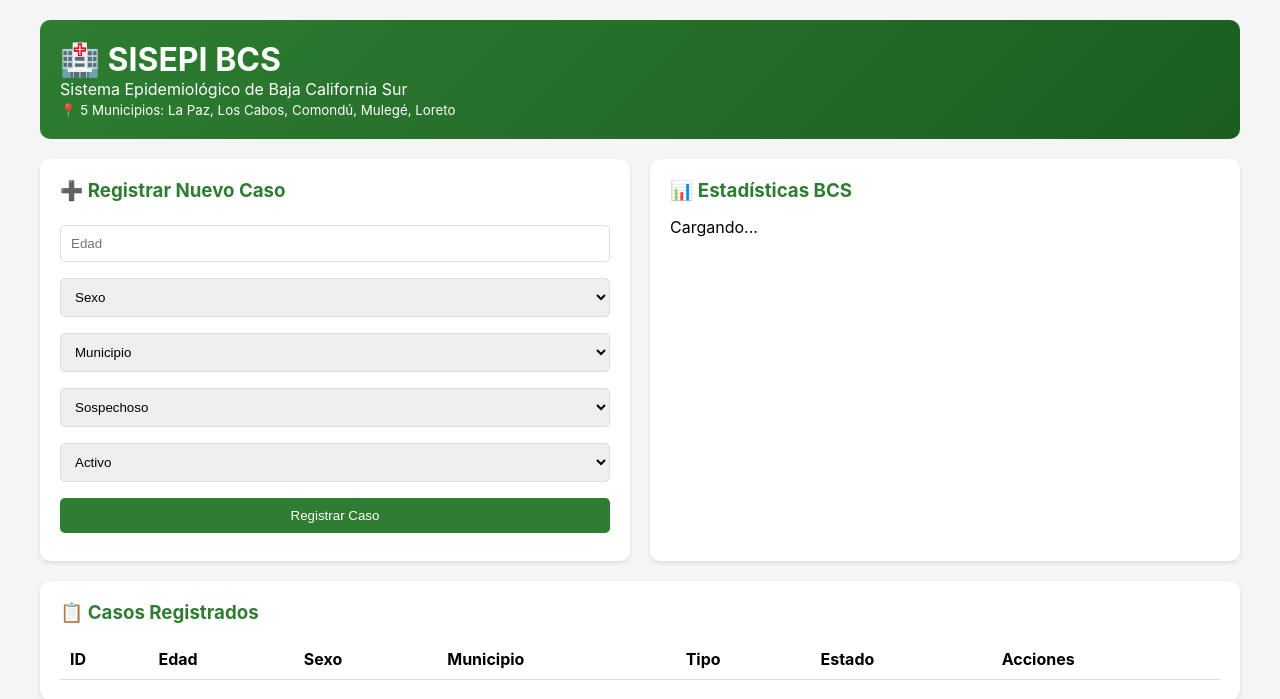
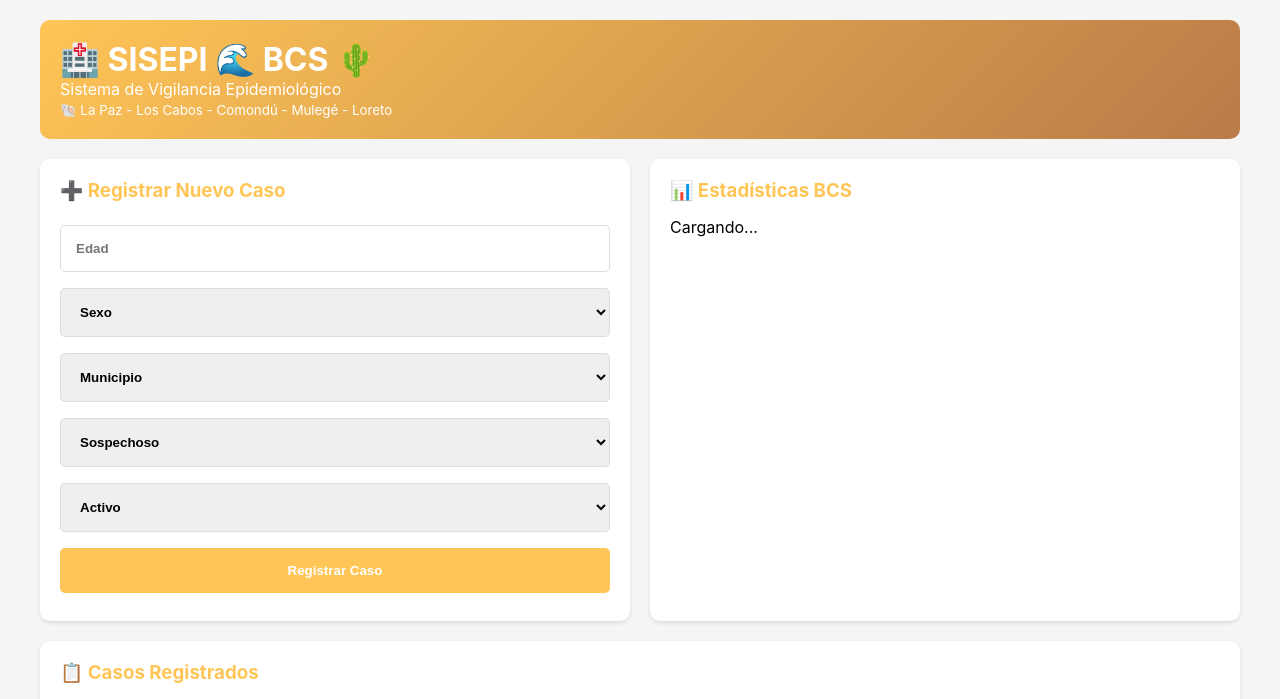
Before and after one commit to Eleahnor/SISEPI, a Flask app: page / in a window 1280 px wide. Shown: the top 699 px of the page. Run offline with Flask 3, Linux system fonts and the light colour scheme; data comes from the database, SQL or seed files in the repository; both versions use the stored data as it was after the commit; lists and menus that the app fills with data are empty.

Commit message:
Arreglo vista

```diff
--- a/static/sw.js
+++ b/static/sw.js
@@ -1,4 +1,4 @@
-// static/sw.js
+//
 const CACHE_NAME = 'sisepi-v1';
 const urlsToCache = [
     '/',
--- a/templates/index.html
+++ b/templates/index.html
@@ -7,7 +7,7 @@
     <meta name="viewport" content="width=device-width, initial-scale=1.0, viewport-fit=cover">
     <title>SISEPI BCS - Sistema Epidemiológico</title>
     <link rel="manifest" href="/static/manifest.json">
-    <meta name="theme-color" content="#2E7D32">
+    <meta name="theme-color" content="#ffe28c">
     <style>
         * {
             margin: 0;
@@ -27,7 +27,7 @@
         }
 
         .header {
-            background: linear-gradient(135deg, #2E7D32, #1B5E20);
+            background: linear-gradient(135deg, #ffc556, #b97b48);
             color: white;
             padding: 20px;
             border-radius: 10px;
@@ -49,7 +49,7 @@
         }
 
         .card h3 {
-            color: #2E7D32;
+            color: #ffc556;
             margin-bottom: 15px;
         }
 
@@ -57,14 +57,15 @@
         form select,
         form button {
             width: 100%;
-            padding: 10px;
+            padding: 15px;
             margin: 8px 0;
             border: 1px solid #ddd;
             border-radius: 5px;
+            font-weight: bold;
         }
 
         form button {
-            background: #2E7D32;
+            background: #ffc556;
             color: white;
             border: none;
             cursor: pointer;
@@ -85,11 +86,11 @@
         .estadistica {
             font-size: 24px;
             font-weight: bold;
-            color: #2E7D32;
+            color: #ffc556;
         }
 
         button.eliminar {
-            background: #f44336;
+            background: #bb4e26;
             color: white;
             border: none;
             padding: 5px 10px;
@@ -116,17 +117,22 @@
 <body>
     <div class="container">
         <div class="header">
-            <h1>🏥 SISEPI BCS</h1>
-            <p>Sistema Epidemiológico de Baja California Sur</p>
-            <small>📍 5 Municipios: La Paz, Los Cabos, Comondú, Mulegé, Loreto</small>
+            <h1>🏥 SISEPI 🌊 BCS 🌵</h1>
+            <p>Sistema de Vigilancia Epidemiológico</p>
+            <small>🐚 La Paz - Los Cabos - Comondú - Mulegé - Loreto</small>
         </div>
 
         <div class="grid">
-            <!-- Formulario para agregar caso -->
+            <!-- formulario para agregar caso -->
             <div class="card">
                 <h3>➕ Registrar Nuevo Caso</h3>
                 <form id="casoForm">
                     <input type="number" id="edad" placeholder="Edad" required>
+
+                    <!--
+                    <input type="text" id="nombre" placeholder="Ap. Paterno Ap.Materno Nombre" required>
+
+                    -->
                     <select id="sexo" required>
                         <option value="">Sexo</option>
                         <option value="M">Masculino</option>
@@ -150,6 +156,7 @@
                         <option value="Recuperado">Recuperado</option>
                         <option value="Fallecido">Fallecido</option>
                     </select>
+
                     <button type="submit">Registrar Caso</button>
                 </form>
             </div>
```
Also changed, not shown: Diagrama en blanco.png (added), instance/sisepi.db.
